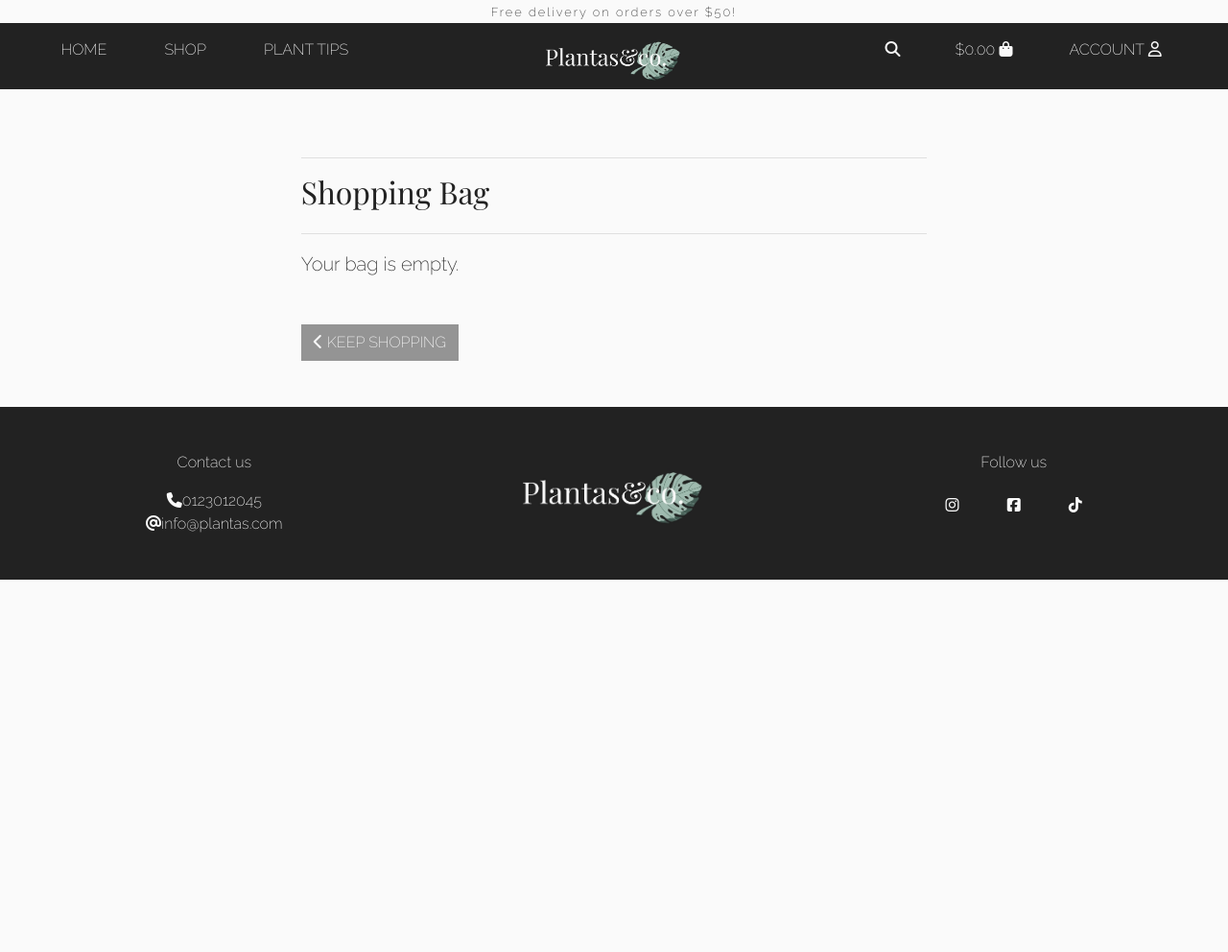
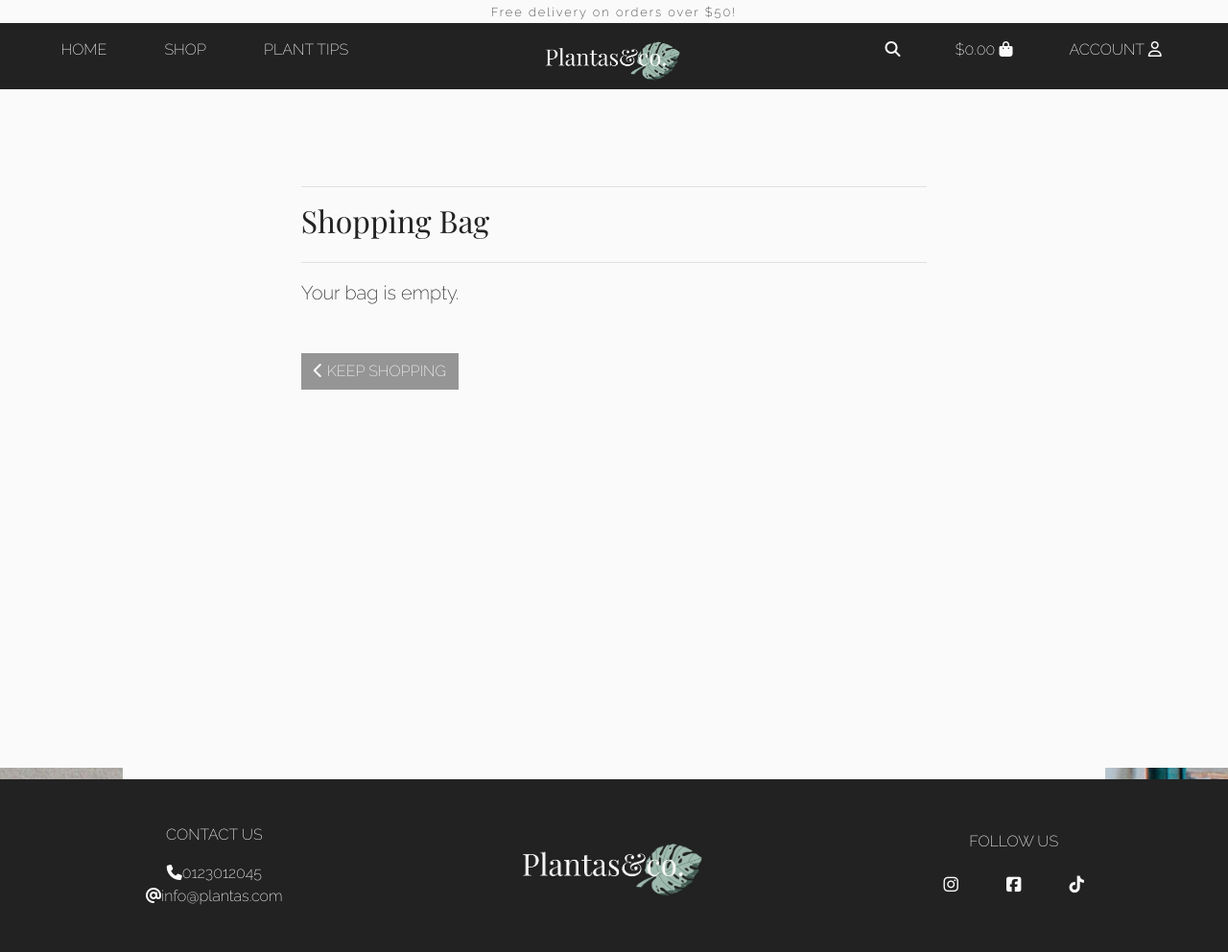
Before and after one commit to fernandagil/ms4-plants-shop, a Django app: page /bag/ in a window 1280 px wide. Shown: the whole page at 96% size. Before the commit the page ends 604 px from the top, so only its background shows below. Run offline with Django 3.2, Linux system fonts and the light colour scheme; parts of the project's set-up code (start-up, migrations or seed data) failed here and were passed over; some libraries are stand-ins or nearby versions.

Commit message:
Make footer stick to the bootom of the page

```diff
--- a/bag/templates/bag/bag.html
+++ b/bag/templates/bag/bag.html
@@ -12,7 +12,7 @@
 
 {% block content %}
     <div class="overlay"></div>
-    <div class="container pb-5 mt-5">
+    <div class="container main-container pb-5 mt-5">
         <div class="row">
             <div class="col-12 col-lg-8 offset-lg-2">
                 <hr>
--- a/static/css/base.css
+++ b/static/css/base.css
@@ -400,6 +400,14 @@ body {
 .footer-i {
     padding: 3px;
     margin: 5px 20px;
+    color: #FAFAFA;
+    font-size: 1.1rem;
+}
+
+.footer-i:hover,
+.footer-i:active,
+.footer-i:focus {
+    color: #9FBBAF;
 }
 
 /* ---------------------------------------------------------------- HOME PAGE */
@@ -424,7 +432,7 @@ body {
 .main-container {
     padding-top: 130px;
     padding-bottom: 50px;
-    height: 100%;
+    min-height: 83vh;
     background: #FAFAFA !important;
 }
 
@@ -714,9 +722,8 @@ a.category-link:focus {
 
 /* ----------------------------------------------------------- ALLAUTH FORMS */
 .account-container {
-    background: url('/media/profile.jpg') no-repeat center center fixed;
-    background-size: cover;
     padding-top: 164px;
+    min-height: 90vh;
 }
 
 .allauth-form-inner-content input {
--- a/templates/base.html
+++ b/templates/base.html
@@ -152,7 +152,7 @@
             </div>
             <!-- contact us -->
             <div class="col-12 col-md-4 my-auto py-3 text-center align-self-center order-md-first">
-                <p>Contact us</p>
+                <p>CONTACT US</p>
                 <div>
                     <i class="fas fa-phone"></i><span>0123012045</span>
                 </div>
@@ -162,12 +162,12 @@
             </div>
             <!-- follow us -->
             <div class="col-12 col-md-4 my-auto py-3 text-center align-self-center">
-                <p>Follow us</p>
-                <p>
-                    <i class="fab fa-instagram footer-i"></i>
-                    <i class="fab fa-facebook-square footer-i"></i>
-                    <i class="fab fa-tiktok footer-i"></i>
-                </p>
+                <p>FOLLOW US</p>
+                <div>
+                    <a href="https://www.instagram.com/"><i class="fab fa-instagram footer-i"></i></a>
+                    <a href="https://www.facebook.com/"><i class="fab fa-facebook-square footer-i"></i></a>
+                    <a href="https://www.tiktok.com/"><i class="fab fa-tiktok footer-i"></i></a>
+                </div>
             </div>
         </div>
     </footer>
```
